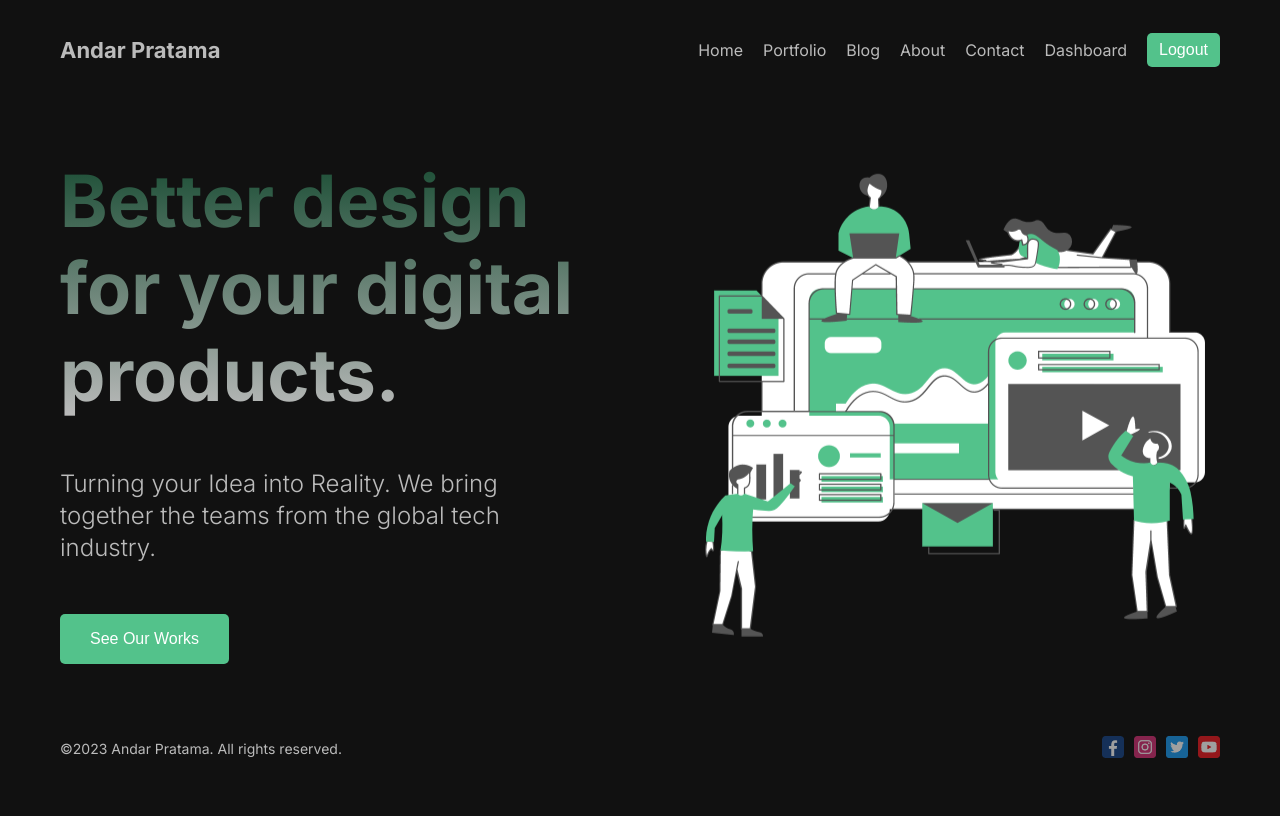
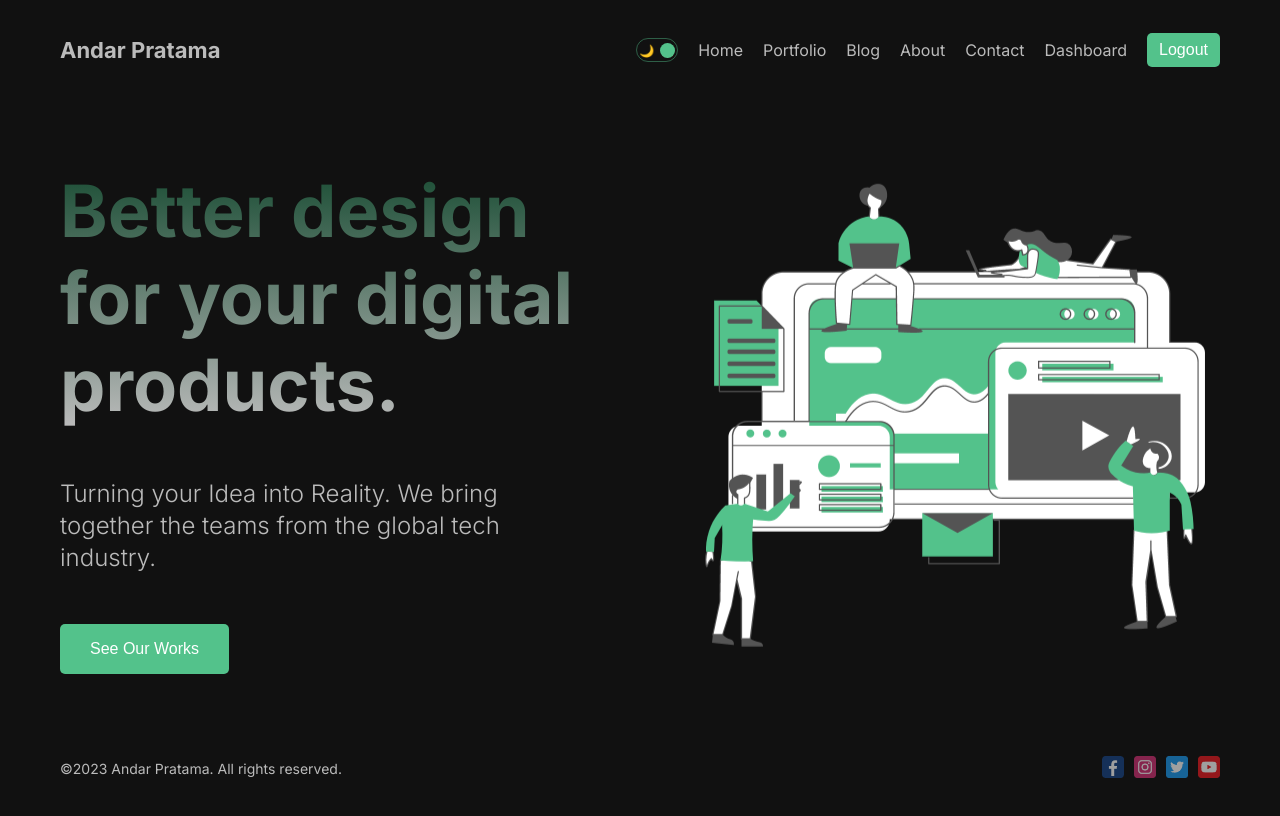
Before and after one commit to andarpratama/blog-nextjs, a Next.js app: page / in a window 1280 px wide. Shown: the top 816 px of the page. Built offline with nearby package versions, Linux system fonts and the light colour scheme.

Commit message:
portfolio page and darkmode feature

```diff
--- a/src/app/blog/page.jsx
+++ b/src/app/blog/page.jsx
@@ -5,7 +5,7 @@ import Image from 'next/image'
 
 const Blog = () => {
   return (
-    <div className={style.container} >
+    <div className={style.mainContainer} >
       <Link href='/blog/testid1' className={style.container} >
         <div className={style.imgContainer}>
           <Image
--- a/src/app/globals.css
+++ b/src/app/globals.css
@@ -17,6 +17,20 @@ a {
   color: inherit;
 }
 
+.theme{
+  transition: 1s all ease;
+}
+
+.light {
+  background-color: white;
+  color: #111;
+}
+
+.dark {
+  background-color: #111;
+  color: #bbb;
+}
+
 .container {
   max-width: 1336px;
   min-height: 100vh;
@@ -24,7 +38,7 @@ a {
   padding: 0 30px;
   display: flex;
   flex-direction: column;
-  justify-content: space-between;
+  /* justify-content: space-between; */
 }
 
 @media only screen and (min-width: 768px) {
--- a/src/app/layout.js
+++ b/src/app/layout.js
@@ -2,11 +2,12 @@ import Navbar from '@/components/navbar/Navbar'
 import './globals.css'
 import { Inter } from 'next/font/google'
 import Footer from '@/components/footer/Footer'
+import { ThemeProvider } from '@/context/ThemeContext'
 
 const inter = Inter({ subsets: ['latin'] })
 
 export const metadata = {
-  title: 'Create Next App',
+  title: 'Andar Pratama | Personal Website',
   description: 'Generated by create next app',
 }
 
@@ -14,11 +15,13 @@ export default function RootLayout({ children }) {
   return (
     <html lang="en">
       <body className={inter.className}>
-        <main className='container' >
-          <Navbar />
-          {children}
-          <Footer />
-        </main>
+        <ThemeProvider>
+          <main className='container' >
+            <Navbar />
+            {children}
+            <Footer />
+          </main>
+        </ThemeProvider>
         </body>
     </html>
   )
--- a/src/app/page.module.css
+++ b/src/app/page.module.css
@@ -1,4 +1,5 @@
 .container {
+  min-height: 80vh;
   display: flex;
   align-items: center;
   flex-direction: column-reverse;
--- /dev/null
+++ b/src/components/DarkModeToggle/DarkModeToggle.jsx
@@ -0,0 +1,21 @@
+"use client"
+
+import React, { useContext } from "react";
+import styles from "./darkModeToggle.module.css";
+import { ThemeContext } from "../../context/ThemeContext";
+
+const DarkModeToggle = () => {
+  const { toggle,mode } = useContext(ThemeContext);
+  return (
+    <div className={styles.container} onClick={toggle}>
+      <div className={styles.icon}>🌙</div>
+      <div className={styles.icon}>🔆</div>
+      <div
+        className={styles.ball}
+        style={mode === "light" ? { left: "2px" } : { right: "2px" }}
+      />
+    </div>
+  );
+};
+
+export default DarkModeToggle;
--- /dev/null
+++ b/src/components/DarkModeToggle/darkModeToggle.module.css
@@ -0,0 +1,24 @@
+.container{
+  width: 42px;
+  height: 24px;
+  border: 1.5px solid #53c28b70;
+  border-radius: 30px;
+  display: flex;
+  align-items: center;
+  justify-content: space-between;
+  padding: 2px;
+  position: relative;
+  cursor: pointer;
+}
+
+.icon{
+  font-size: 12px;
+}
+
+.ball{
+  width: 15px;
+  height: 15px;
+  background-color: #53c28b;
+  border-radius: 50%;
+  position: absolute;
+}
--- a/src/components/navbar/Navbar.jsx
+++ b/src/components/navbar/Navbar.jsx
@@ -3,6 +3,7 @@ import React from 'react'
 import style from './navbar.module.css'
 import { links } from '@/utils/menu'
 import Badge from '../Badge/Badge'
+import DarkModeToggle from '../DarkModeToggle/DarkModeToggle'
 
 
 const Navbar = () => {
@@ -10,6 +11,7 @@ const Navbar = () => {
     <div className={style.container} >
       <Link className={style.logo} href='/' >Andar Pratama</Link>
       <div className={style.links} >
+        <DarkModeToggle />
         {links.map((link) => (
           <Link key={link.id} href={link.url} className={style.link} >
             {link.title}
--- /dev/null
+++ b/src/context/ThemeContext.js
@@ -0,0 +1,19 @@
+"use client";
+
+import { createContext, useState } from "react";
+
+export const ThemeContext = createContext();
+
+export const ThemeProvider = ({ children }) => {
+  const [mode, setMode] = useState("dark");
+
+  const toggle = () => {
+    setMode((prev) => (prev === "dark" ? "light" : "dark"));
+  };
+
+  return (
+    <ThemeContext.Provider value={{ toggle, mode }}>
+      <div className={`theme ${mode}`}>{children}</div>
+    </ThemeContext.Provider>
+  );
+};
```
Also changed, not shown: src/app/portfolio/[category]/page.module.css (+37 -0 lines), src/app/portfolio/page.module.css (+56 -3 lines).
